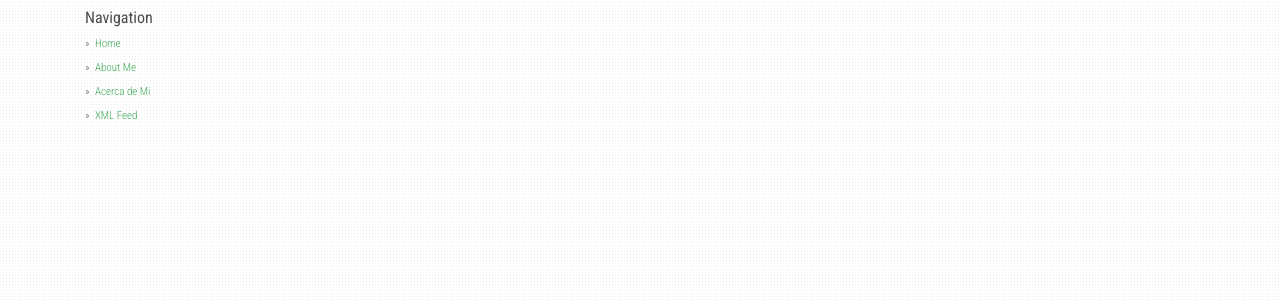
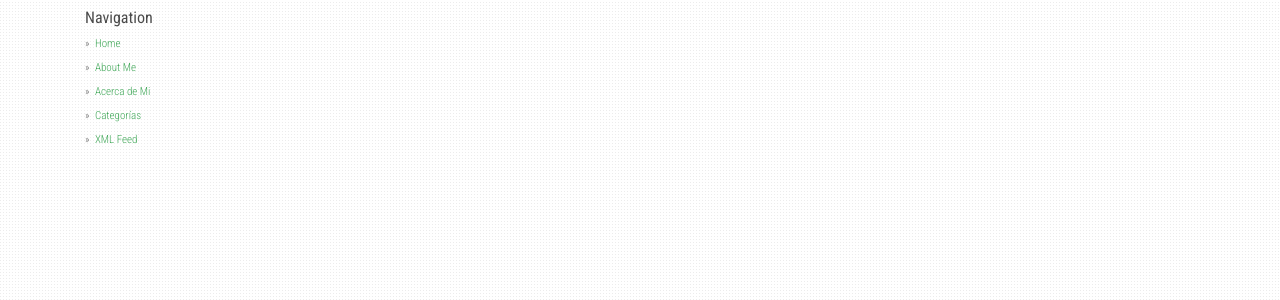
Before and after one commit to rafael1138/rafael1138.github.io, a Jekyll site: the page built from index.html, in a window 1280 px wide. Shown: the part 394-694 px from the top of the page. Built offline with Jekyll 4.4.1, drawn with Linux system fonts in a browser that asks for light colours; nearby versions of some CDN libraries; the list of posts is cut into pages by our own code.

Commit message:
Update _config.yml

```diff
--- a/_config.yml
+++ b/_config.yml
@@ -37,6 +37,8 @@ urls:
       url: /acerca/
  #   - text: My Projects
  #     url: /projects/
+    - text: Categorías
+      url: /category/academics/
     - text: XML Feed
       url: /feed.xml
 
```
